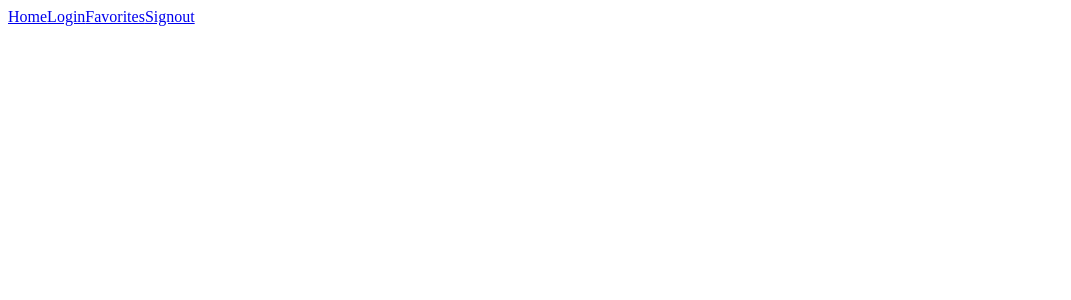
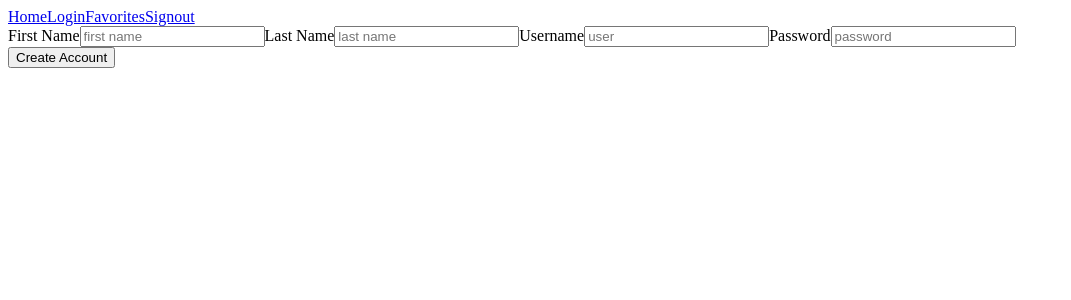
Before and after one commit to cal-fest/metal-detector, a React (Create React App) app in the folder metal-detector/: page /signup in a window 1280 px wide. Shown: the top 300 px of the page, without its empty margins (0-1071 px from the left). Built offline with nearby package versions, Linux system fonts and the light colour scheme.

Commit message:
WIP signup component

```diff
--- a/metal-detector/package.json
+++ b/metal-detector/package.json
@@ -3,6 +3,7 @@
   "version": "0.1.0",
   "private": true,
   "dependencies": {
+    "axios": "^0.19.0",
     "react": "^16.8.6",
     "react-dom": "^16.8.6",
     "react-router-dom": "^5.0.1",
--- a/metal-detector/src/App.js
+++ b/metal-detector/src/App.js
@@ -1,4 +1,5 @@
 import React, { Component } from 'react';
+const axios = require('axios');
 
 //main home page, will render all album covers
 //search bar organized by params
@@ -7,6 +8,18 @@ class App extends Component {
     super(props);
     this.state = { key: 'value' }
   }
+  // componentDidMount() {
+  //   //fetch album covers from server
+  //   axios.get('/getalbumcovers')
+  //     .then(res => {
+  //       console.log('in res')
+  //       console.log('this is my response', res)
+  //     })
+  //     .catch(err => {
+  //       console.log('in err')
+  //       console.log('this is my err', err)
+  //     })
+  // }
   render() {
     return (
       <div>
--- a/metal-detector/src/Login.js
+++ b/metal-detector/src/Login.js
@@ -1,5 +1,6 @@
 import React from 'react';
 import { Redirect } from 'react-router-dom';
+
 
 class Login extends React.Component {
 	constructor(props) {
@@ -7,11 +8,13 @@ class Login extends React.Component {
 		this.state = {
 			username: '',
 			password: '',
-			verified: false
+			verified: false,
+			createUser: false,
 		}
 		this.handleUserChange = this.handleUserChange.bind(this);
 		this.handlePassChange = this.handlePassChange.bind(this);
 		this.verifyLogin = this.verifyLogin.bind(this);
+		this.redirectToSignup = this.redirectToSignup.bind(this);
 	}
 
 	handleUserChange(event) {
@@ -27,15 +30,24 @@ class Login extends React.Component {
 	};
 	//in verifyLogin, I will send a post request to my server attaching username and password, depnding on response from server route to Favorites
 	verifyLogin(username, password) {
+		if (username.length === 0 || password.length === 0) {
+			alert('Must enter a username and password!')
+		}
 		if (username === 'alyvia' && password === "password") {
 			this.setState({
 				verified: true
 			})
 		}
+	};
+
+	redirectToSignup() {
+		this.setState({
+			createUser: true
+		})
 	}
 
 	render() {
-		if (this.state.verified === true) {
+		if (this.state.verified) {
 			return <Redirect to={{
 				pathname: "/myfavorites",
 				state: {
@@ -44,9 +56,12 @@ class Login extends React.Component {
 				}
 			}} />
 		}
+		if (this.state.createUser) {
+			return <Redirect to="/signup" />
+		}
 		return (
 			< div >
-				<div className="Login">
+				<div className="login">
 					<form onSubmit={this.handleSubmit}>
 						<label>Username</label>
 						<input id="username" type="text" placeholder="user" onChange={this.handleUserChange}></input>
@@ -54,6 +69,7 @@ class Login extends React.Component {
 						<input id="password" type="password" placeholder="password" onChange={this.handlePassChange}></input>
 					</form>
 					<button id="loginButton" onClick={(e) => { e.preventDefault(); this.verifyLogin(this.state.username, this.state.password) }}>Login</button>
+					<button id="signupButton" onClick={(e) => { e.preventDefault(); this.redirectToSignup() }}>Signup</button>
 				</div>
 			</div >
 		)
--- a/metal-detector/src/Route.js
+++ b/metal-detector/src/Route.js
@@ -4,6 +4,7 @@ import App from './App';
 import Favorites from './Favorites';
 import Login from './Login';
 import Signout from './Signout';
+import Signup from './Signup'
 
 class Root extends Component {
 	render() {
@@ -25,6 +26,7 @@ class Root extends Component {
 					<Route exact path="/myfavorites" component={Favorites} />
 					<Route exact path="/login" component={Login} />
 					<Route exact path="/signout" component={Signout} />
+					<Route exact path="/signup" component={Signup} />
 				</Router>
 			</div>
 		)
--- /dev/null
+++ b/metal-detector/src/Signup.js
@@ -0,0 +1,69 @@
+import React, { Component } from 'react';
+const axios = require('axios');
+
+class Signup extends Component {
+	constructor(props) {
+		super(props);
+		this.state = {
+			firstName: "",
+			lastName: "",
+			username: "",
+			password: "",
+		}
+		this.handleFirstNameChange = this.handleFirstNameChange.bind(this);
+		this.handleLastNameChange = this.handleLastNameChange.bind(this);
+		this.handleUserChange = this.handleUserChange.bind(this);
+		this.handlePassChange = this.handlePassChange.bind(this);
+		this.createAccount = this.createAccount.bind(this);
+	}
+
+	handleFirstNameChange(event) {
+		this.setState({
+			firstName: event.target.value
+		})
+	};
+
+	handleLastNameChange(event) {
+		this.setState({
+			lastName: event.target.value
+		})
+	};
+
+	handleUserChange(event) {
+		this.setState({
+			username: event.target.value
+		})
+	};
+
+	handlePassChange(event) {
+		this.setState({
+			password: event.target.value
+		})
+	};
+
+	createAccount() {
+		const { firstName, lastName, username, password } = this.state;
+	};
+
+	render() {
+		return (
+			<div>
+				<div className="signup">
+					<form onSubmit={this.handleSubmit}>
+						<label>First Name</label>
+						<input id="firstName" type="text" placeholder="first name" onChange={this.handleFirstNameChange}></input>
+						<label>Last Name</label>
+						<input id="lastName" type="text" placeholder="last name" onChange={this.handleLastNameChange}></input>
+						<label>Username</label>
+						<input id="username" type="text" placeholder="user" onChange={this.handleUserChange}></input>
+						<label>Password</label>
+						<input id="password" type="password" placeholder="password" onChange={this.handlePassChange}></input>
+					</form>
+					<button id="createAccount" onClick={(e) => { e.preventDefault(); this.createAccount(this.state) }}>Create Account</button>
+				</div>
+			</div>
+		)
+	}
+}
+
+export default Signup
```
Also changed, not shown: 1 other file (tests, documents, lock files or other folders).
